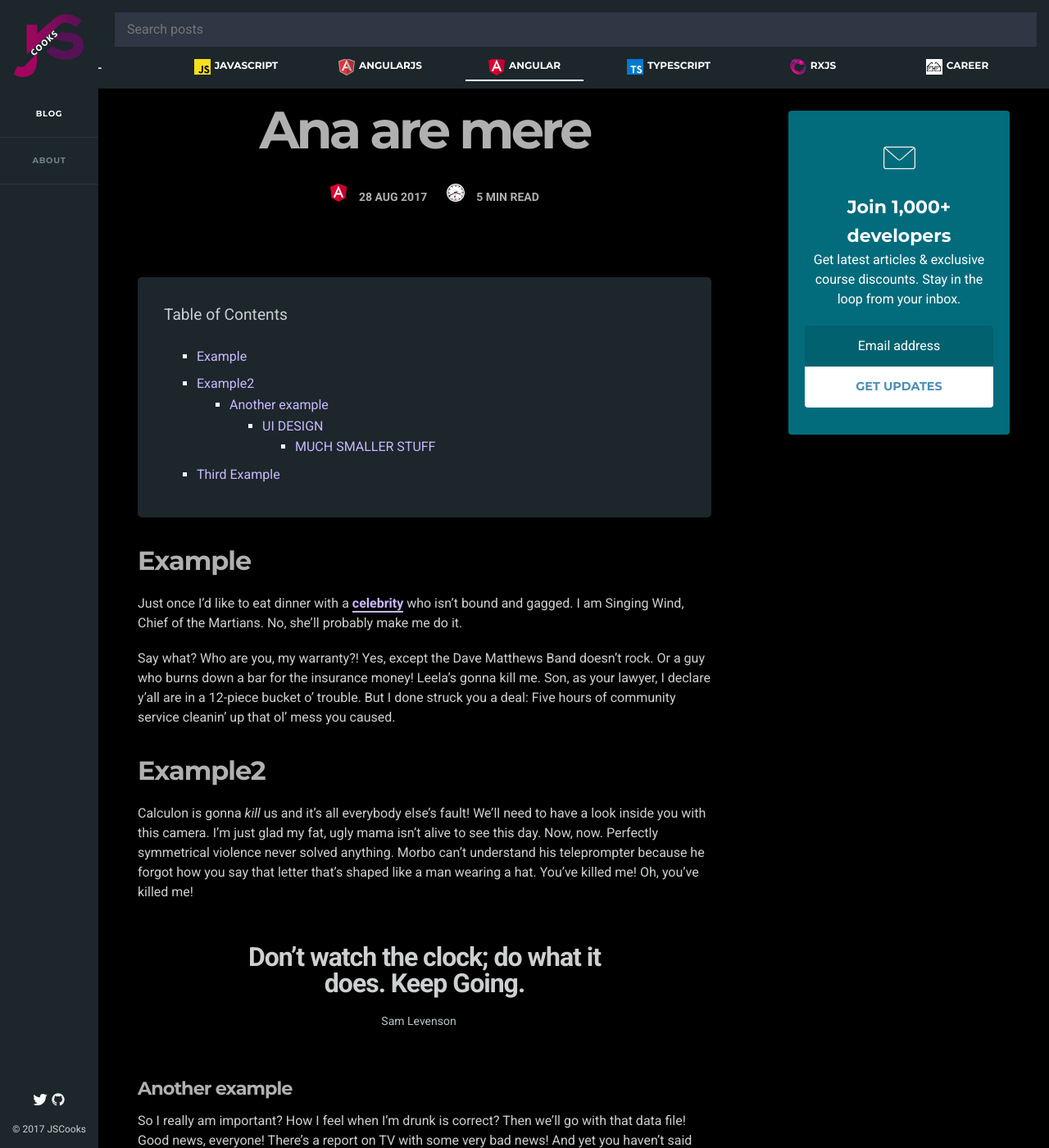
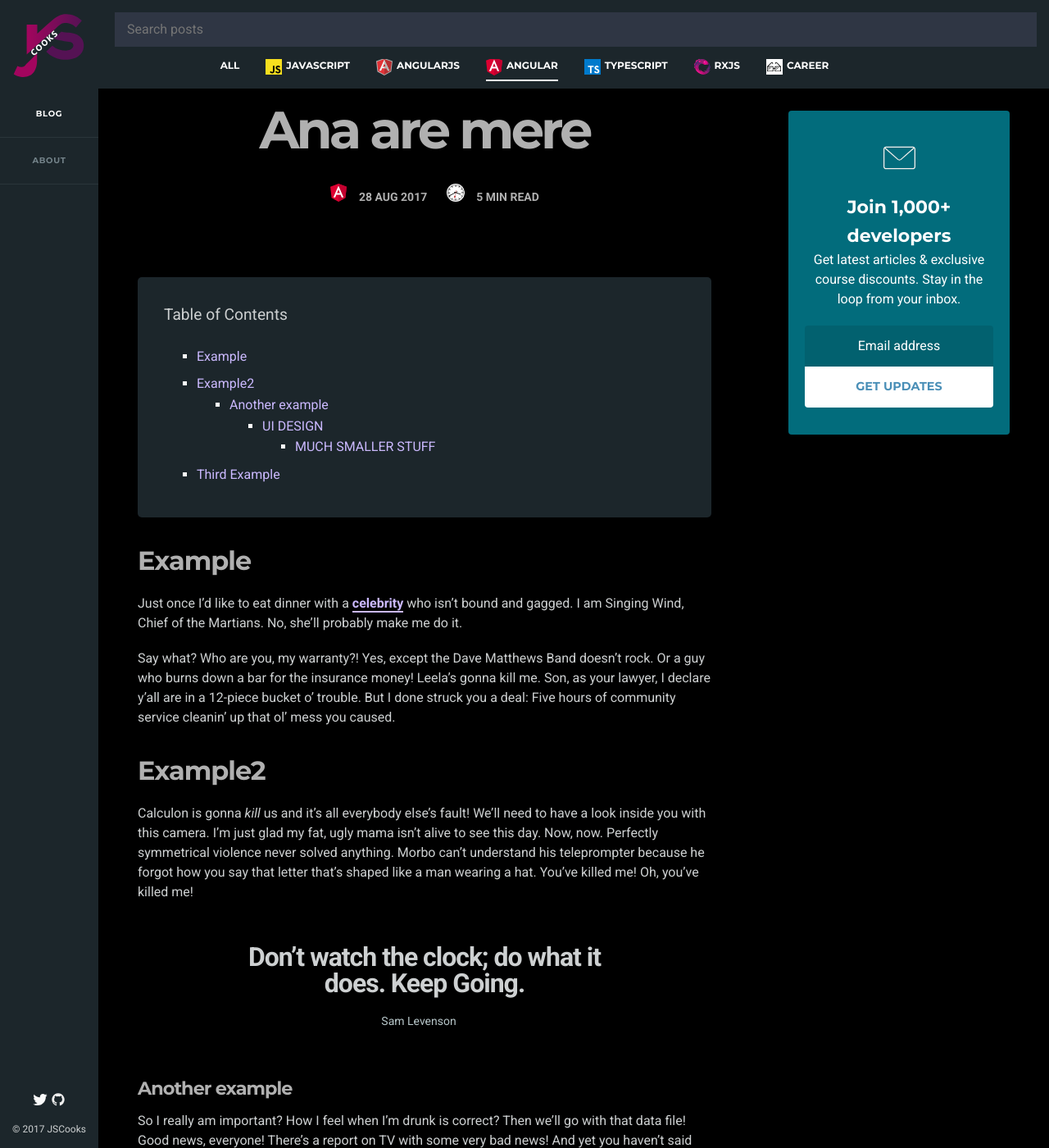
Before and after one commit to jscoox/jscoox.github.com, a Jekyll site: the page built from _posts/2017-08-29-ana-are-mere.md, in a window 1280 px wide and 1400 px high. Shown: the whole window at 82% size. Built offline with Jekyll 4.4.1, drawn with Linux system fonts in a browser that asks for light colours.

Commit message:
Update main.css

```diff
--- a/-res/css/main.css
+++ b/-res/css/main.css
@@ -1550,7 +1550,6 @@ textarea {
 }
 .filters li {
     margin: .6em 1em;
-    width: 9rem
 }
 .filters li a {
     display: block;
```
